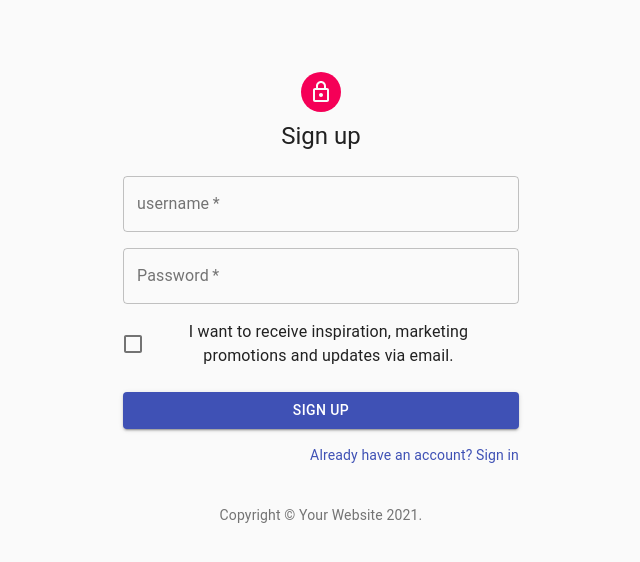
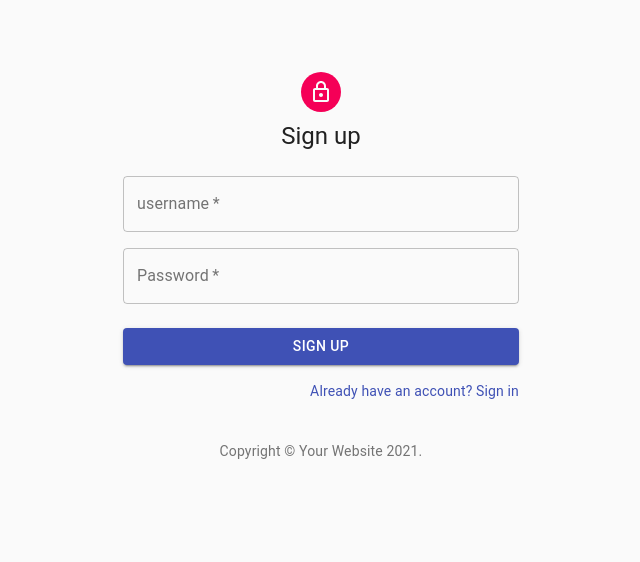
Before and after one commit to mathslover74/RecipeBookApp, a React (Create React App) app in the folder client/: page /signup in a window 1280 px wide. Shown: the top 562 px of the page, without its empty margins (319-959 px from the left). Built offline with nearby package versions, Linux system fonts and the light colour scheme; no server answers.

Commit message:
resolve user signup bug

```diff
--- a/client/src/components/NewRecipe.jsx
+++ b/client/src/components/NewRecipe.jsx
@@ -160,16 +160,13 @@
   // };
 
   const fetchUserData = async () => {
-    // // try {
-      console.log(match.params.userid)
+    // // try
       console.log(await fetchUserID())
       axios.get(`/users/profile/${await fetchUserID()}`)
       .then((res)=>{
         console.log(res.data)
         setValues(prevState => ({...prevState, createdBy : res.data.username}))
         console.log('......')
-
-        // return(res.data.username)
       })
       .catch(err => console.log(err))
 
@@ -252,7 +249,7 @@
               />
             </Grid>
 
-            <Grid item xs={12}>
+            {/* <Grid item xs={12}>
               <TextField
                 variant="outlined"
                 required
@@ -264,7 +261,7 @@
                 id="createdBy"
                 onChange ={handleOnChange}
               />
-            </Grid>
+            </Grid> */}
 
             <Grid item xs={6}>
               <TextField
--- a/client/src/components/SignUp.jsx
+++ b/client/src/components/SignUp.jsx
@@ -3,8 +3,6 @@
 import Button from '@material-ui/core/Button';
 import CssBaseline from '@material-ui/core/CssBaseline';
 import TextField from '@material-ui/core/TextField';
-import FormControlLabel from '@material-ui/core/FormControlLabel';
-import Checkbox from '@material-ui/core/Checkbox';
 import Link from '@material-ui/core/Link';
 import Grid from '@material-ui/core/Grid';
 import Box from '@material-ui/core/Box';
@@ -51,12 +49,12 @@
 export default function SignUp() {
   const [username, setUsername] = useState();
   const [password, setPassword] = useState();
+  const authApi = useContext(AuthApi)
   const classes = useStyles();
-  const authApi = useContext(AuthApi)
 
 
   const handleOnChange = (e) => {
-    if(e.target.username === ' username'){
+    if(e.target.name === 'username'){
       setUsername(e.target.value)
     }else {
       setPassword(e.target.value)
@@ -107,12 +105,7 @@
                 onChange ={handleOnChange}
               />
             </Grid>
-            <Grid item xs={12}>
-              <FormControlLabel
-                control={<Checkbox value="allowExtraEmails" color="primary" />}
-                label="I want to receive inspiration, marketing promotions and updates via email."
-              />
-            </Grid>
+
           </Grid>
           <Button
             type="submit"
--- a/client/src/components/auth-api.js
+++ b/client/src/components/auth-api.js
@@ -7,6 +7,7 @@
 
 const signup = async (user) => {
   const result = await axios.post("/users/signup", user);
+  console.log(user);
   return result;
 };
 
```
